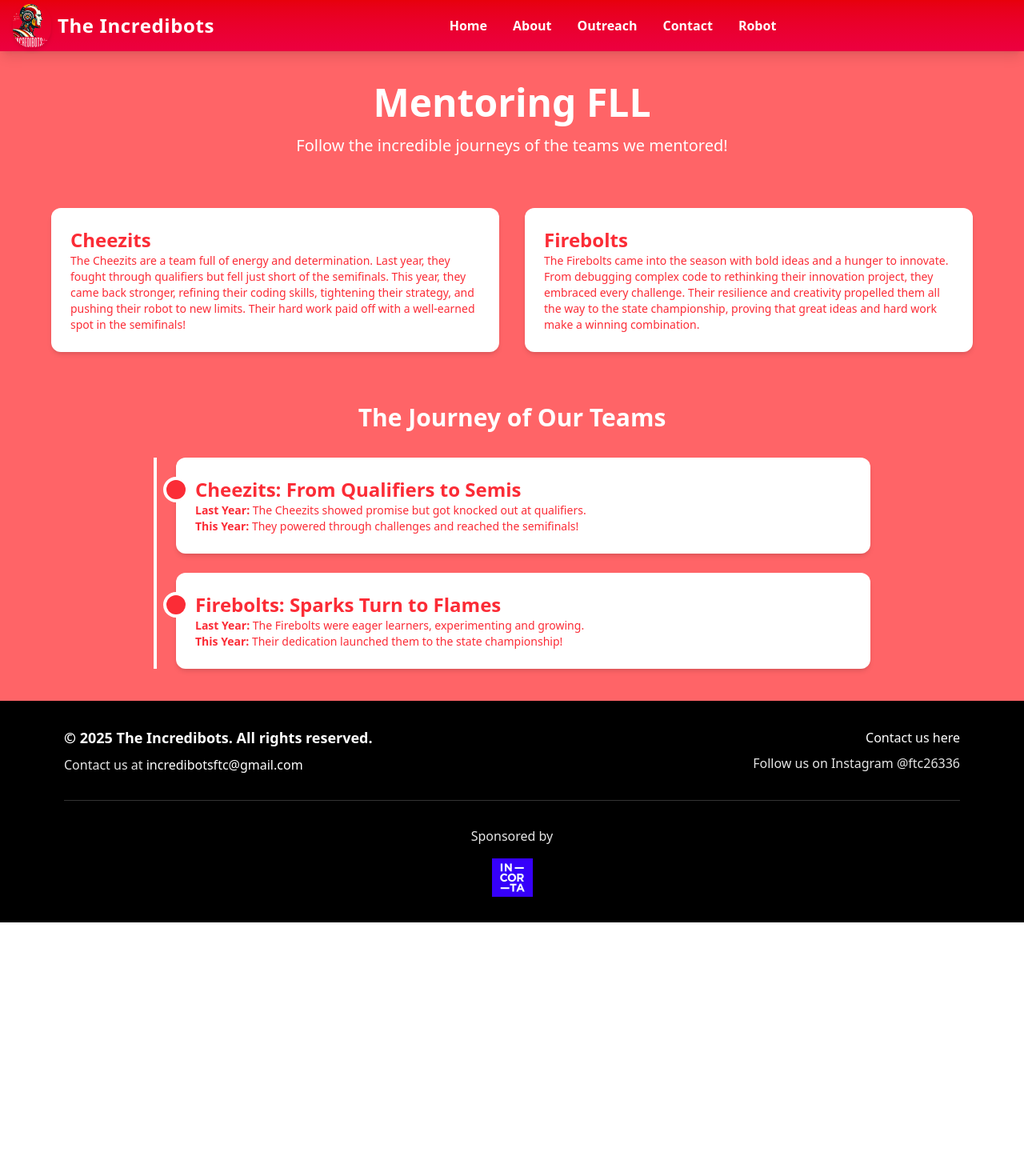
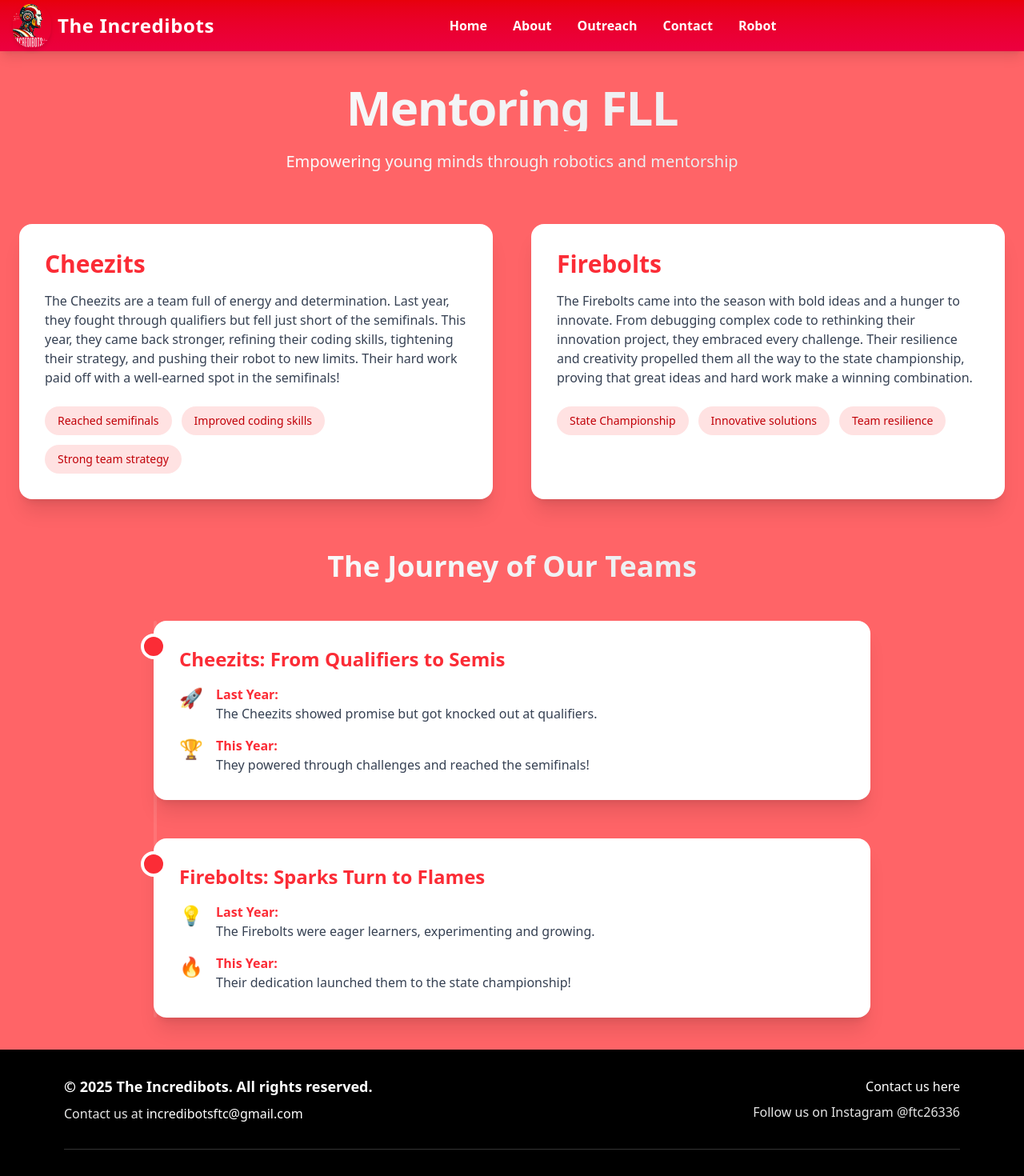
Before and after one commit to Ishany-coder/IncredibotsNewWebsite, a SvelteKit app: page /outreach/mentorship in a window 1280 px wide. Shown: the top 1470 px of the page at 80% size. Before the commit the page ends 1153 px from the top, so only its background shows below. Built offline with nearby package versions, Linux system fonts and the light colour scheme.

Commit message:
Changed mentee page

```diff
--- a/src/routes/outreach/mentorship/+page.svelte
+++ b/src/routes/outreach/mentorship/+page.svelte
@@ -1,60 +1,130 @@
 <script>
 	import Navbar from "$lib/Navbar.svelte";
+	import { fade, slide } from 'svelte/transition';
+	import { onMount } from 'svelte';
 
 	const mentor = [
 		{
 			name: "Cheezits",
-		image: "/Cheezits.png",
-		description: "The Cheezits are a team full of energy and determination. Last year, they fought through qualifiers but fell just short of the semifinals. This year, they came back stronger, refining their coding skills, tightening their strategy, and pushing their robot to new limits. Their hard work paid off with a well-earned spot in the semifinals!"
+			description: "The Cheezits are a team full of energy and determination. Last year, they fought through qualifiers but fell just short of the semifinals. This year, they came back stronger, refining their coding skills, tightening their strategy, and pushing their robot to new limits. Their hard work paid off with a well-earned spot in the semifinals!",
+			achievements: [
+				"Reached semifinals",
+				"Improved coding skills",
+				"Strong team strategy"
+			]
 		},
 		{
 			name: "Firebolts",
-		image: "/Firebolts.png",
-		description: "The Firebolts came into the season with bold ideas and a hunger to innovate. From debugging complex code to rethinking their innovation project, they embraced every challenge. Their resilience and creativity propelled them all the way to the state championship, proving that great ideas and hard work make a winning combination."
+			description: "The Firebolts came into the season with bold ideas and a hunger to innovate. From debugging complex code to rethinking their innovation project, they embraced every challenge. Their resilience and creativity propelled them all the way to the state championship, proving that great ideas and hard work make a winning combination.",
+			achievements: [
+				"State Championship",
+				"Innovative solutions",
+				"Team resilience"
+			]
 		}
 	];
+
+	let scrollPosition = 0;
+
+	onMount(() => {
+			const handleScroll = () => {
+				scrollPosition = window.scrollY;
+			};
+			window.addEventListener('scroll', handleScroll);
+			return () => window.removeEventListener('scroll', handleScroll);
+		});
 </script>
 
 <Navbar />
 <div class="min-h-screen bg-red-400 text-white px-6 py-10 space-y-16">
 	<!-- Hero Section -->
-	<section class="text-center space-y-4">
-		<h1 class="text-5xl font-bold">Mentoring FLL</h1>
-		<p class="text-xl max-w-2xl mx-auto">
-			Follow the incredible journeys of the teams we mentored!
+	<section class="text-center space-y-6">
+		<h1 class="text-6xl font-bold tracking-tight bg-clip-text text-transparent bg-gradient-to-r from-white to-gray-200">
+			Mentoring FLL
+		</h1>
+		<p class="text-xl max-w-3xl mx-auto bg-clip-text text-transparent bg-gradient-to-r from-white to-gray-200">
+			Empowering young minds through robotics and mentorship
 		</p>
 	</section>
 
-	<!-- Events Grid -->
-	<section class="max-w-6xl mx-auto">
-		<div class="grid grid-cols-1 sm:grid-cols-2 gap-8">
-			{#each mentor as mentee}
-				<div class="bg-white text-red-500 rounded-xl overflow-hidden shadow-md hover:scale-105 transition-transform duration-200 p-6">
-					<h2 class="text-2xl font-semibold">{mentee.name}</h2>
-					<p class="text-sm">{mentee.description}</p>
+	<!-- Team Stories -->
+	<section class="max-w-7xl mx-auto">
+		<div class="grid grid-cols-1 md:grid-cols-2 gap-12">
+			{#each mentor as mentee, index}
+				<article class="bg-white text-red-500 rounded-2xl overflow-hidden shadow-xl hover:shadow-2xl transition-all duration-300 p-8 transform hover:scale-[1.02]" in:fade={{ duration: 500, delay: index * 200 }}>
+					<div class="flex flex-col md:flex-row gap-8">
+						<div class="flex-1">
+							<h2 class="text-3xl font-bold mb-4">{mentee.name}</h2>
+							<p class="text-gray-700 mb-6">{mentee.description}</p>
+							<div class="flex flex-wrap gap-3">
+								{#each mentee.achievements as achievement}
+									<span class="px-4 py-2 bg-red-100 text-red-700 rounded-full text-sm font-medium">
+										{achievement}
+									</span>
+								{/each}
 							</div>
+						</div>
+					</div>
+				</article>
 			{/each}
 		</div>
 	</section>
 
 	<!-- Interactive Timeline -->
-	<section class="max-w-4xl mx-auto space-y-8 mt-10">
-		<h2 class="text-3xl font-bold text-center">The Journey of Our Teams</h2>
-		<div class="relative border-l-4 border-white pl-6 space-y-6">
+	<section class="max-w-4xl mx-auto space-y-12 mt-16">
+		<h2 class="text-4xl font-bold text-center bg-clip-text text-transparent bg-gradient-to-r from-white to-gray-200">
+			The Journey of Our Teams
+		</h2>
+		<div class="relative">
+			<div class="absolute inset-0 bg-white/10 rounded-full w-1 h-full z-10"></div>
+			<div class="space-y-12">
 				<!-- Cheezits Timeline -->
-			<div class="bg-white text-red-500 p-6 rounded-xl shadow-md relative">
-				<span class="absolute -left-4 top-6 w-8 h-8 bg-red-500 border-4 border-white rounded-full"></span>
-				<h3 class="text-2xl font-semibold">Cheezits: From Qualifiers to Semis</h3>
-				<p class="text-sm"><strong>Last Year:</strong> The Cheezits showed promise but got knocked out at qualifiers.</p>
-				<p class="text-sm"><strong>This Year:</strong> They powered through challenges and reached the semifinals!</p>
+				<div class="relative">
+					<div class="absolute -left-4 top-4 w-8 h-8 bg-red-500 border-4 border-white rounded-full z-20"></div>
+					<div class="bg-white text-red-500 p-8 rounded-2xl shadow-xl relative z-10">
+						<h3 class="text-2xl font-semibold mb-4">Cheezits: From Qualifiers to Semis</h3>
+						<div class="space-y-4">
+							<div class="flex items-start gap-4">
+								<span class="text-2xl font-bold text-red-500">🚀</span>
+								<div>
+									<strong class="block">Last Year:</strong>
+									<p class="text-gray-700">The Cheezits showed promise but got knocked out at qualifiers.</p>
+								</div>
+							</div>
+							<div class="flex items-start gap-4">
+								<span class="text-2xl font-bold text-red-500">🏆</span>
+								<div>
+									<strong class="block">This Year:</strong>
+									<p class="text-gray-700">They powered through challenges and reached the semifinals!</p>
+								</div>
+							</div>
+						</div>
+					</div>
 				</div>
 
 				<!-- Firebolts Timeline -->
-			<div class="bg-white text-red-500 p-6 rounded-xl shadow-md relative">
-				<span class="absolute -left-4 top-6 w-8 h-8 bg-red-500 border-4 border-white rounded-full"></span>
-				<h3 class="text-2xl font-semibold">Firebolts: Sparks Turn to Flames</h3>
-				<p class="text-sm"><strong>Last Year:</strong> The Firebolts were eager learners, experimenting and growing.</p>
-				<p class="text-sm"><strong>This Year:</strong> Their dedication launched them to the state championship!</p>
+				<div class="relative">
+					<div class="absolute -left-4 top-4 w-8 h-8 bg-red-500 border-4 border-white rounded-full z-20"></div>
+					<div class="bg-white text-red-500 p-8 rounded-2xl shadow-xl relative z-10">
+						<h3 class="text-2xl font-semibold mb-4">Firebolts: Sparks Turn to Flames</h3>
+						<div class="space-y-4">
+							<div class="flex items-start gap-4">
+								<span class="text-2xl font-bold text-red-500">💡</span>
+								<div>
+									<strong class="block">Last Year:</strong>
+									<p class="text-gray-700">The Firebolts were eager learners, experimenting and growing.</p>
+								</div>
+							</div>
+							<div class="flex items-start gap-4">
+								<span class="text-2xl font-bold text-red-500">🔥</span>
+								<div>
+									<strong class="block">This Year:</strong>
+									<p class="text-gray-700">Their dedication launched them to the state championship!</p>
+								</div>
+							</div>
+						</div>
+					</div>
+				</div>
 			</div>
 		</div>
 	</section>
```
Lines whose indentation alone changed are shown as unchanged.
